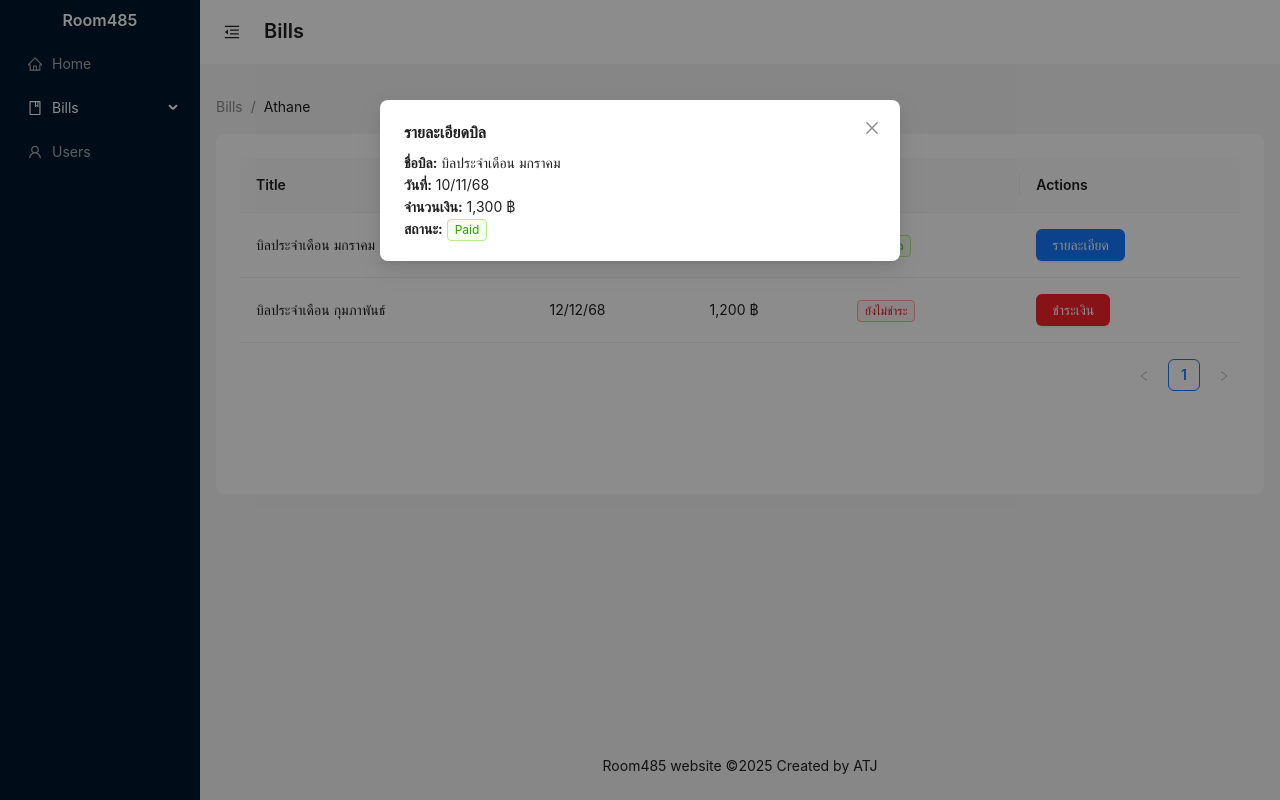
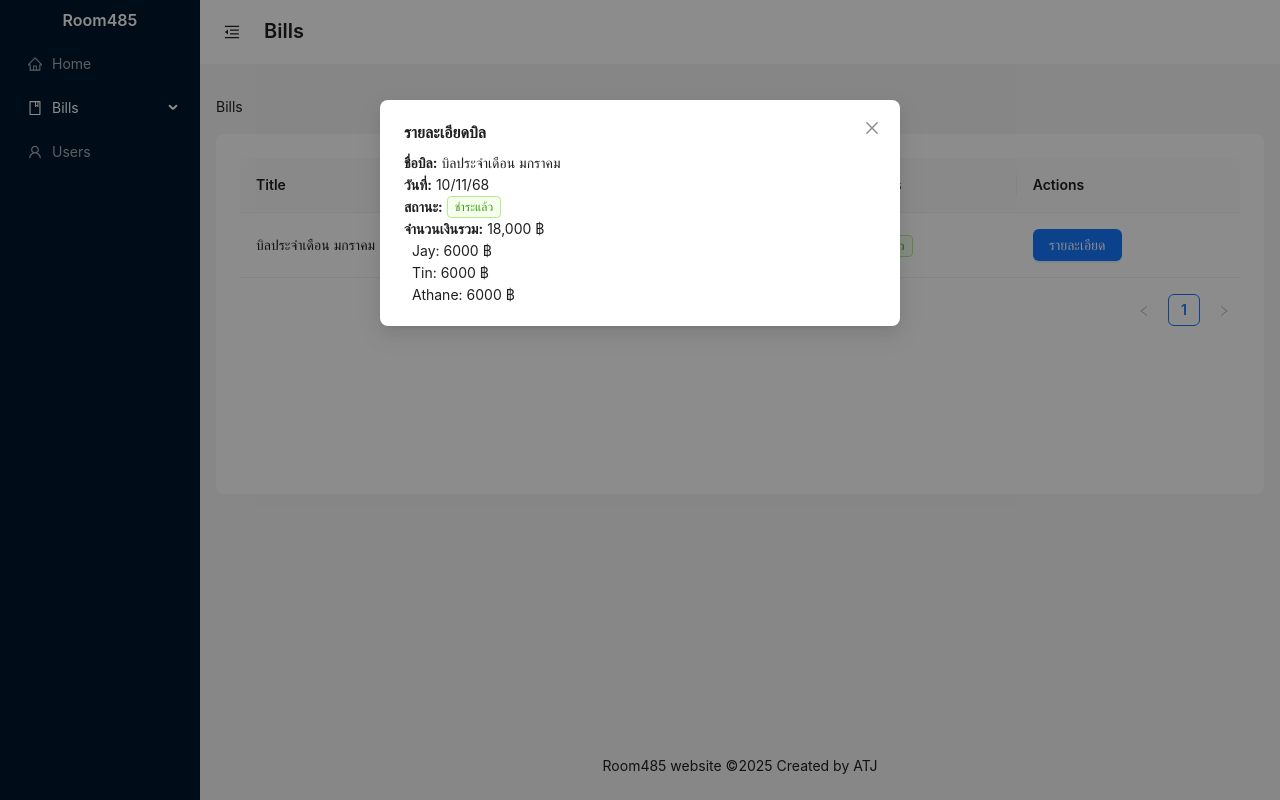
Before and after one commit to tamamiwakimura/Room485, a Next.js app: page /bill in a window 1280 px wide. Both pictures are taken after a click on the button "รายละเอียด". Built offline with nearby package versions, Linux system fonts and the light colour scheme.

Commit message:
update ui bill page

```diff
--- a/app/bill/page.tsx
+++ b/app/bill/page.tsx
@@ -18,8 +18,6 @@ import {
   Typography,
   Tag,
   Modal,
-  Card,
-  Divider,
 } from "antd";
 import { useRouter, usePathname } from "next/navigation";
 const { Title } = Typography;
@@ -53,20 +51,23 @@ const items: MenuItem[] = [
 
 import type { TableColumnsType, TableProps } from "antd";
 
+interface PeopleType {
+  id: number;
+  name: string;
+  amount: number;
+}
+
 interface DataType {
   key: React.Key;
   name: string;
   date: string;
-  total: number;
+  people: PeopleType[];
   status: "paid" | "unpaid";
 }
 
 export default function Bill() {
   const [collapsed, setCollapsed] = useState(false);
   const [isModalOpen, setIsModalOpen] = useState(false);
-  const [isPaymentModalOpen, setIsPaymentModalOpen] = useState(false);
-  const [selectedPaymentBill, setSelectedPaymentBill] =
-    useState<DataType | null>(null);
   const [selectedBill, setSelectedBill] = useState<DataType | null>(null);
   const router = useRouter();
   const pathname = usePathname();
@@ -78,15 +79,6 @@ export default function Bill() {
   const showModal = (record: DataType) => {
     setSelectedBill(record);
     setIsModalOpen(true);
-  };
-
-  const openPaymentModal = (record: DataType) => {
-    setSelectedPaymentBill(record);
-    setIsPaymentModalOpen(true);
-  };
-
-  const closePaymentModal = () => {
-    setIsPaymentModalOpen(false);
   };
 
   const handleCancel = () => {
@@ -105,7 +97,8 @@ export default function Bill() {
     {
       title: "Total",
       dataIndex: "total",
-      render: (value) => `${value.toLocaleString()} ฿`,
+      render: (_, record) =>
+        `${record.people.reduce((sum, p) => sum + p.amount, 0).toLocaleString()} ฿`,
     },
     {
       title: "Status",
@@ -120,7 +113,7 @@ export default function Bill() {
     {
       title: "Actions",
       render: (_, record) =>
-        record.status === "paid" ? (
+
         <Button
           color="blue"
           variant="solid"
@@ -128,15 +121,6 @@ export default function Bill() {
         >
           รายละเอียด
         </Button>
-        ) : (
-          <Button
-            color="red"
-            variant="solid"
-            onClick={() => openPaymentModal(record)}
-          >
-            ชำระเงิน
-          </Button>
-        ),
     },
   ];
 
@@ -145,15 +129,12 @@ export default function Bill() {
       key: "1",
       name: "บิลประจำเดือน มกราคม",
       date: "10/11/68",
-      total: 1300,
+      people: [
+        { id: 1, name: "Jay", amount: 6000 },
+        { id: 2, name: "Tin", amount: 6000 },
+        { id: 3, name: "Athane", amount: 6000 },
+      ],
       status: "paid",
-    },
-    {
-      key: "2",
-      name: "บิลประจำเดือน กุมภาพันธ์",
-      date: "12/12/68",
-      total: 1200,
-      status: "unpaid",
     },
   ];
   return (
@@ -229,7 +210,7 @@ export default function Bill() {
         <Content style={{ padding: "16px" }}>
           <Breadcrumb
             style={{ margin: "16px 0" }}
-            items={[{ title: "Bills" }, { title: "Athane" }]}
+            items={[{ title: "Bills" }]}
           />
 
           <div
@@ -255,134 +236,29 @@ export default function Bill() {
       >
         {selectedBill && (
           <div>
-            <p>
-              <b>ชื่อบิล:</b> {selectedBill.name}
-            </p>
-            <p>
-              <b>วันที่:</b> {selectedBill.date}
-            </p>
-            <p>
-              <b>จำนวนเงิน:</b> {selectedBill.total.toLocaleString()} ฿
-            </p>
-            <p>
-              <b>สถานะ:</b>{" "}
+            <div style={{ display: "flex", gap: 4 }}>
+              <Typography style={{ fontWeight: "bold" }}>ชื่อบิล: </Typography> {selectedBill.name}
+            </div>
+            <div style={{ display: "flex", gap: 4 }}>
+              <Typography style={{ fontWeight: "bold" }}>วันที่:</Typography> {selectedBill.date}
+            </div>
+            <div style={{ display: "flex", gap: 4 }}>
+              <Typography style={{ fontWeight: "bold" }}>สถานะ: </Typography>{" "}
               {selectedBill.status === "paid" ? (
-                <Tag color="green">Paid</Tag>
+                <Tag color="green">ชำระแล้ว</Tag>
               ) : (
-                <Tag color="red">Unfunded</Tag>
+                <Tag color="red">ยังไม่ชำระ</Tag>
               )}
-            </p>
             </div>
-        )}
-      </Modal>
-      <Modal
-        title="ชำระเงิน"
-        open={isPaymentModalOpen}
-        onCancel={closePaymentModal}
-        footer={null}
-      >
-        {selectedPaymentBill && (
-          <div
-            style={{
-              width: "100%",
-              display: "flex",
-              flexDirection: "column",
-              gap: "12px",
-            }}
-          >
-            <Card>
-              <div
-                style={{
-                  display: "flex",
-                  alignItems: "center",
-                  justifyContent: "space-between",
-                  width: "100%",
-                }}
-              >
-                <div style={{ display: "flex", alignItems: "center", gap: 16 }}>
-                  <HomeOutlined style={{ fontSize: 22 }} />
-                  <Typography style={{ fontWeight: "bold"}}>ค่าห้อง</Typography>
+            <div style={{ display: "flex", gap: 4 }}>
+              <Typography style={{ fontWeight: "bold" }}>จำนวนเงินรวม: </Typography>
+              {selectedBill.people.reduce((sum, p) => sum + p.amount, 0).toLocaleString()} ฿
             </div>
-                <div style={{ display: "flex", alignItems: "center", gap: 16 }}>
-                  <Typography style={{ fontWeight: "bold"}}>6000 บาท</Typography>
-                  <Button type="primary">ชำระเงิน</Button>
+            <div style={{ display: "flex", flexDirection: "column", paddingLeft: 8 }}>
+              {selectedBill.people.map((p) => (
+                <Typography key={p.id}>{p.name}: {p.amount} ฿</Typography>
+              ))}
             </div>
-              </div>
-            </Card>
-
-            <Card
-              style={{
-                display: "flex",
-                alignItems: "center",
-                justifyContent: "space-between",
-              }}
-            >
-              <div
-                style={{ display: "flex", alignItems: "center", gap: "12px" }}
-              >
-                <div
-                  style={{
-                    width: 28,
-                    height: 28,
-                    background: "#eee",
-                    borderRadius: 6,
-                  }}
-                ></div>
-                <span>ค่าน้ำ</span>
-              </div>
-              <div
-                style={{ display: "flex", alignItems: "center", gap: "12px" }}
-              >
-                <span style={{ color: "red" }}>ยังไม่ชำระ</span>
-                <Button type="primary">ชำระเงิน</Button>
-              </div>
-            </Card>
-
-            <Card
-              style={{
-                display: "flex",
-                alignItems: "center",
-                justifyContent: "space-between",
-              }}
-            >
-              <div
-                style={{ display: "flex", alignItems: "center", gap: "12px" }}
-              >
-                <div
-                  style={{
-                    width: 28,
-                    height: 28,
-                    background: "#eee",
-                    borderRadius: 6,
-                  }}
-                ></div>
-                <span>ค่าไฟ</span>
-              </div>
-              <div
-                style={{ display: "flex", alignItems: "center", gap: "12px" }}
-              >
-                <span style={{ color: "red" }}>ยังไม่ชำระ</span>
-                <Button type="primary">ชำระเงิน</Button>
-              </div>
-            </Card>
-
-            <Divider />
-
-            <div
-              style={{
-                display: "flex",
-                justifyContent: "space-between",
-                fontSize: "16px",
-                fontWeight: "bold",
-              }}
-            >
-              <span>รวม</span>
-              <span>{selectedPaymentBill.total.toLocaleString()} บาท</span>
-            </div>
-
-            <Button type="primary" block style={{ height: 45 }}>
-              ชำระเงินทั้งหมด
-            </Button>
           </div>
         )}
       </Modal>
```
Lines whose indentation alone changed are shown as unchanged.
